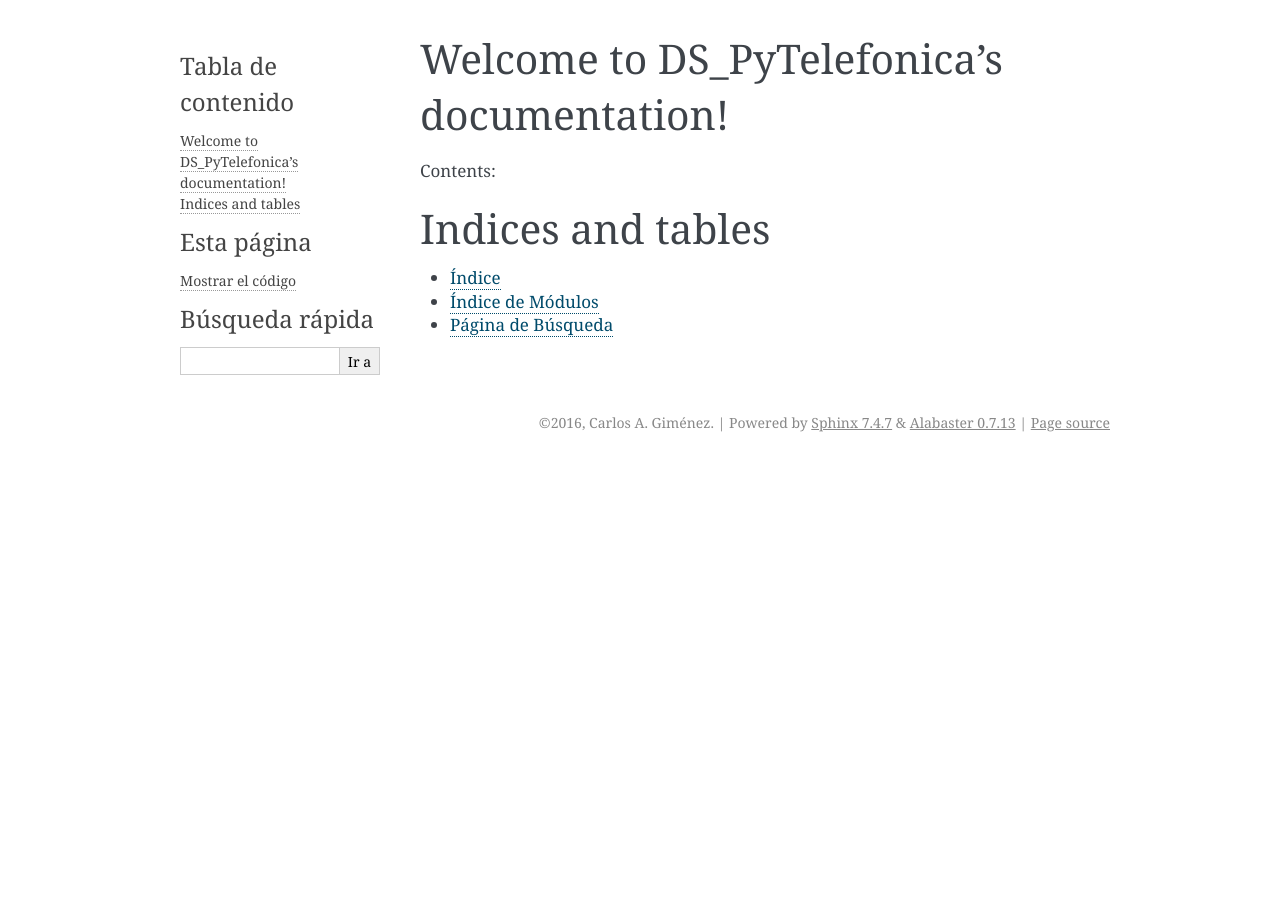
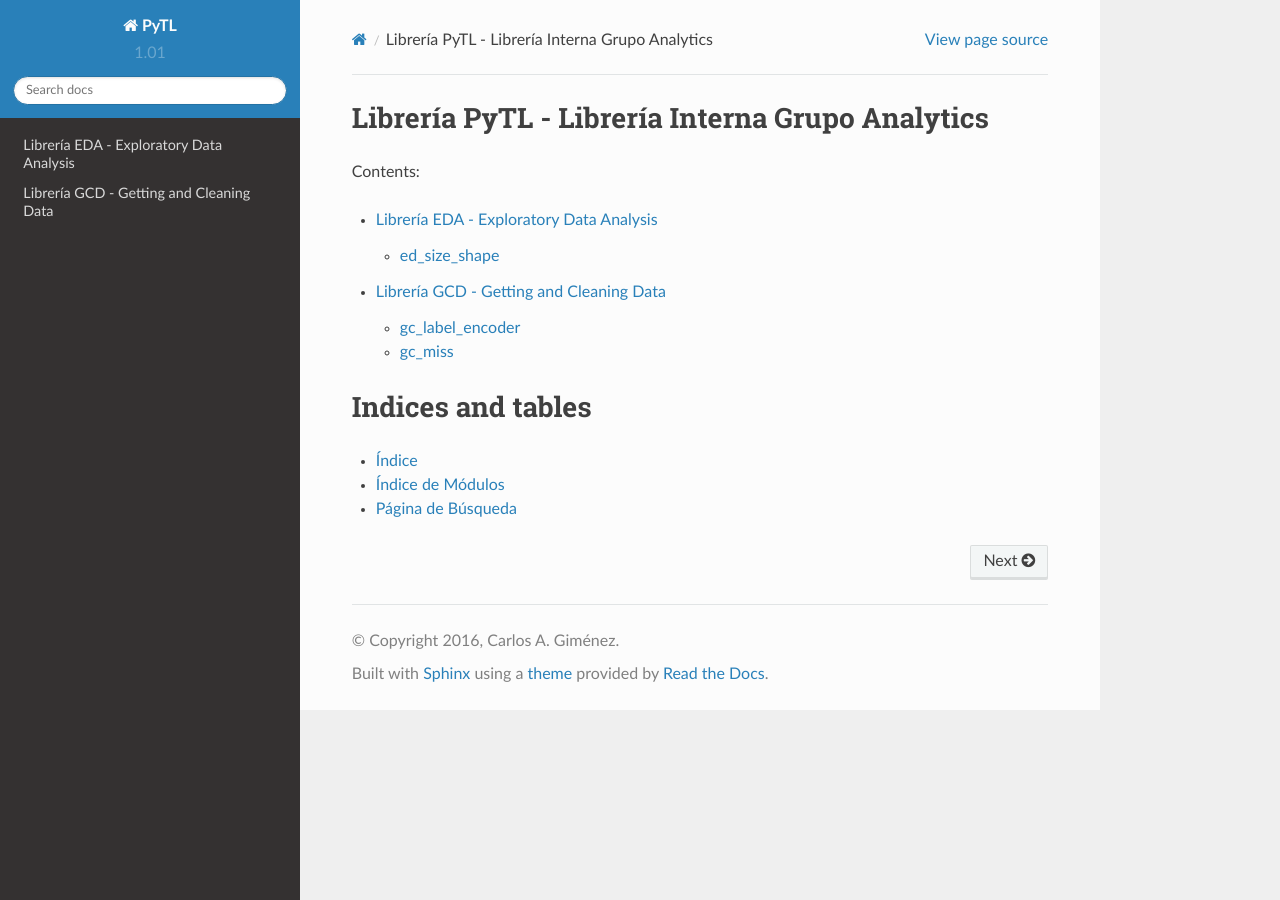
Before and after one commit to satwik-dharmadhikari/python_analytics_library, a Sphinx documentation site: the page built from doc/source/index.rst, in a window 1280 px wide. Built offline with Sphinx 7.4.7 and the Read the Docs theme 2.0.0, drawn with Linux system fonts in a browser that asks for light colours; formulas are drawn with MathJax 3.

Commit message:
Add eda and gcd

```diff
--- a/doc/source/conf.py
+++ b/doc/source/conf.py
@@ -51,7 +51,7 @@ source_suffix = '.rst'
 master_doc = 'index'
 
 # General information about the project.
-project = 'DS_PyTelefonica'
+project = 'PyTL'
 copyright = '2016, Carlos A. Giménez'
 author = 'Carlos A. Giménez'
 
@@ -121,8 +121,11 @@ todo_include_todos = False
 
 # The theme to use for HTML and HTML Help pages.  See the documentation for
 # a list of builtin themes.
+
+import sphinx_rtd_theme
 #
-html_theme = 'alabaster'
+html_theme = 'sphinx_rtd_theme'
+html_theme_path = [sphinx_rtd_theme.get_html_theme_path()]
 
 # Theme options are theme-specific and customize the look and feel of a theme
 # further.  For a list of options available for each theme, see the
--- /dev/null
+++ b/doc/source/eda_lib.rst
@@ -0,0 +1,16 @@
+.. DS_PyTL documentation master file, created by
+   sphinx-quickstart on Fri Nov  4 15:43:51 2016.
+   You can adapt this file completely to your liking, but it should at least
+   contain the root `toctree` directive.
+
+
+Librería EDA - Exploratory Data Analysis
+========================================
+
+ed_size_shape
+*************
+
+Esta es la primer aproximación que hacemos al conjunto de
+datos de interés. **ed_size_shape** permite explorar en
+forma inmediata el tamaño de la tabla, cuartiles, tipos
+de datos, etc.
--- /dev/null
+++ b/doc/source/gcd_lib.rst
@@ -0,0 +1,19 @@
+.. DS_PyTL documentation master file, created by
+   sphinx-quickstart on Fri Nov  4 15:43:51 2016.
+   You can adapt this file completely to your liking, but it should at least
+   contain the root `toctree` directive.
+
+
+Librería GCD - Getting and Cleaning Data
+========================================
+
+gc_label_encoder
+****************
+
+Convierte variables nominales (categóricas) a numéricas.
+
+gc_miss
+*******
+
+Explora los datos faltantes en una tabla. Imprime el porcentaje
+de datos faltantes en cada columna.
--- a/doc/source/index.rst
+++ b/doc/source/index.rst
@@ -3,15 +3,15 @@
    You can adapt this file completely to your liking, but it should at least
    contain the root `toctree` directive.
 
-Welcome to DS_PyTelefonica's documentation!
-===========================================
+Librería PyTL - Librería Interna Grupo Analytics
+================================================
 
 Contents:
 
 .. toctree::
-   :maxdepth: 2
 
-
+	eda_lib
+	gcd_lib
 
 Indices and tables
 ==================
```
Also changed, not shown: __init__.py (added).
